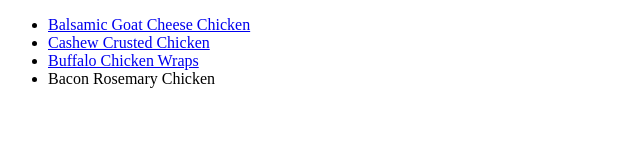
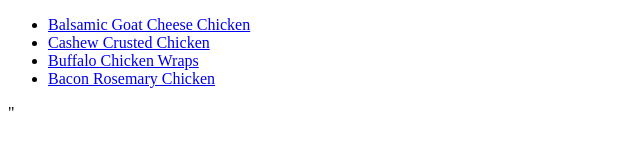
Before and after one commit to Alock3/odin-recipes, a plain HTML site: page index.html in a window 1280 px wide. Shown: the part 384-534 px from the top of the page, without its empty margins (0-640 px from the left). Drawn offline with Linux system fonts and the light colour scheme.

Commit message:
fix: fixed syntax in link for recipe

```diff
--- a/index.html
+++ b/index.html
@@ -16,8 +16,8 @@
     <li><a href="recipes/balsamic-gc-chicken.html">Balsamic Goat Cheese Chicken</a></li>
     <li><a href="recipes/cashew-crusted-chicken.html">Cashew Crusted Chicken</a></li>
     <li><a href="recipes/buffalo-chicken-lettuce-wraps.html">Buffalo Chicken Wraps</a></li>
-    <li><a href="recipes/bacon-rosemary-chicken.html"></a>Bacon Rosemary Chicken</li>
-</ul>
+    <li><a href="recipes/bacon-rosemary-chicken.html">Bacon Rosemary Chicken</a></li>
+</ul>"
 
 </body>
 </html>
```
